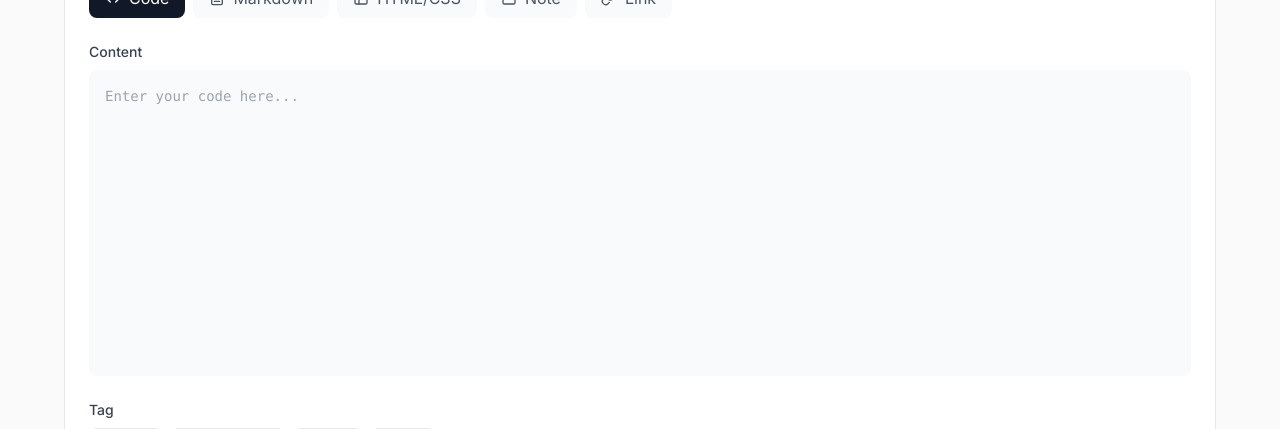
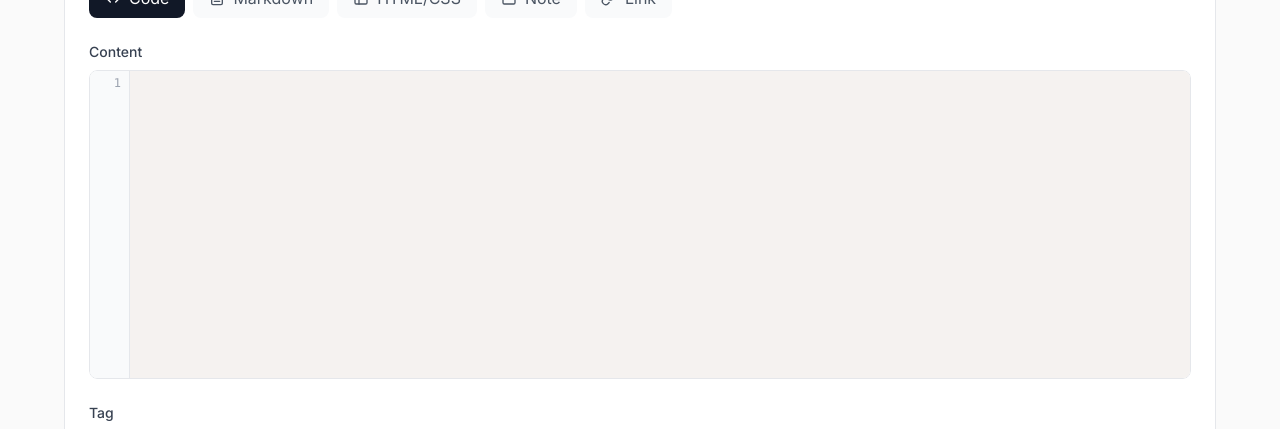
Before and after one commit to Rithvik8001/SnippetVault, a Next.js app: page /dashboard in a window 1280 px wide. Both pictures are taken after a click on the button "New Paste". Shown: the part 263-692 px from the top of the page. Built offline with nearby package versions, Linux system fonts and the light colour scheme.

Commit message:
completed

```diff
--- a/components/CodeEditor.tsx
+++ b/components/CodeEditor.tsx
@@ -1,7 +1,17 @@
 // components/CodeEditor.tsx
 "use client";
 import { useEffect, useRef } from "react";
-import hljs from "highlight.js";
+import Prism from "prismjs";
+import "prismjs/themes/prism.css";
+import "prismjs/components/prism-javascript";
+import "prismjs/components/prism-typescript";
+import "prismjs/components/prism-css";
+import "prismjs/components/prism-jsx";
+import "prismjs/components/prism-tsx";
+import "prismjs/components/prism-python";
+import "prismjs/components/prism-java";
+import "prismjs/components/prism-c";
+import "prismjs/components/prism-cpp";
 
 interface CodeEditorProps {
   value: string;
@@ -13,24 +23,75 @@ interface CodeEditorProps {
 export default function CodeEditor({
   value,
   onChange,
-  language,
+  language = "javascript",
   placeholder,
 }: CodeEditorProps) {
-  const editorRef = useRef<HTMLTextAreaElement>(null);
+  const codeRef = useRef<HTMLElement>(null);
+
+  useEffect(() => {
+    if (codeRef.current) {
+      Prism.highlightElement(codeRef.current);
+    }
+  }, [value, language]);
+
+  const handleKeyDown = (e: React.KeyboardEvent<HTMLTextAreaElement>) => {
+    if (e.key === "Tab") {
+      e.preventDefault();
+      const target = e.target as HTMLTextAreaElement;
+      const start = target.selectionStart;
+      const end = target.selectionEnd;
+      const newValue =
+        value.substring(0, start) + "    " + value.substring(end);
+      onChange(newValue);
+
+      setTimeout(() => {
+        target.selectionStart = target.selectionEnd = start + 4;
+      }, 0);
+    }
+  };
 
   return (
-    <div className="relative h-full w-full rounded-lg bg-gray-50">
+    <div className="relative min-h-[300px] w-full rounded-lg border border-gray-200 overflow-hidden font-mono bg-white">
+      {/* Line Numbers */}
+      <div className="absolute left-0 top-0 w-[40px] h-full bg-gray-50 border-r border-gray-200">
+        {Array.from({ length: value.split("\n").length || 1 }).map((_, i) => (
+          <div
+            key={i}
+            className="text-xs text-gray-400 text-right pr-2 leading-6"
+          >
+            {i + 1}
+          </div>
+        ))}
+      </div>
+
+      {/* Main Editor Area */}
+      <div className="relative ml-[40px]">
+        {/* Code Input */}
         <textarea
-        ref={editorRef}
           value={value}
           onChange={(e) => onChange(e.target.value)}
+          onKeyDown={handleKeyDown}
           placeholder={placeholder}
-        className="w-full h-full p-4 font-mono text-sm resize-none bg-transparent text-gray-900 focus:outline-none focus:ring-2 focus:ring-gray-900 rounded-lg"
+          className="w-full min-h-[300px] p-4 text-sm resize-none focus:outline-none leading-6 bg-transparent text-gray-900 selection:bg-blue-200 selection:text-gray-900"
+          style={{
+            fontFamily: "inherit",
+            caretColor: "black",
+          }}
           spellCheck="false"
-        style={{
-          minHeight: "300px",
-        }}
+          autoCapitalize="off"
+          autoCorrect="off"
         />
+
+        {/* Syntax Highlighting Layer */}
+        <pre className="!m-0 absolute top-0 left-0 w-full h-full pointer-events-none">
+          <code
+            ref={codeRef}
+            className={`language-${language} !p-4 !m-0 selection:bg-blue-200 selection:text-gray-900`}
+          >
+            {value || " "}
+          </code>
+        </pre>
+      </div>
     </div>
   );
 }
--- a/package.json
+++ b/package.json
@@ -17,17 +17,19 @@
     "highlight.js": "^11.11.1",
     "lucide-react": "^0.471.1",
     "next": "15.1.4",
+    "prismjs": "^1.29.0",
     "react": "^19.0.0",
     "react-dom": "^19.0.0",
     "tailwind-merge": "^2.6.0",
     "tailwindcss-animate": "^1.0.7"
   },
   "devDependencies": {
-    "typescript": "^5",
     "@types/node": "^20",
+    "@types/prismjs": "^1.26.5",
     "@types/react": "^19",
     "@types/react-dom": "^19",
     "postcss": "^8",
-    "tailwindcss": "^3.4.1"
+    "tailwindcss": "^3.4.1",
+    "typescript": "^5"
   }
 }
```
Also changed, not shown: 1 other file (tests, documents, lock files or other folders). Lines whose indentation alone changed are shown as unchanged.
